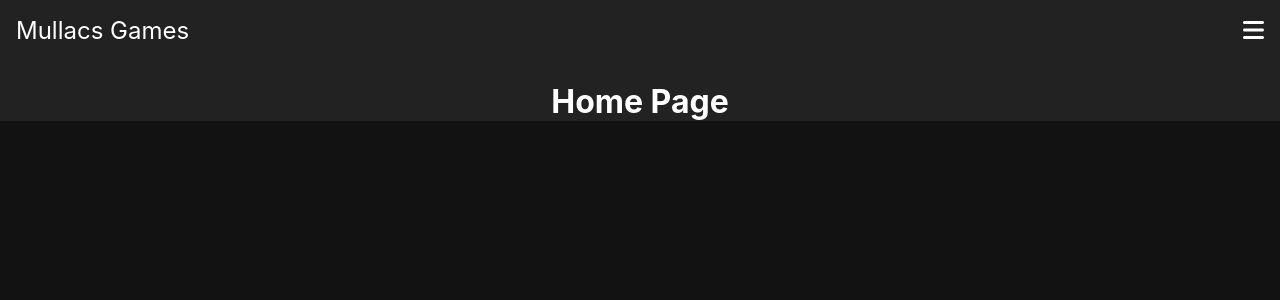
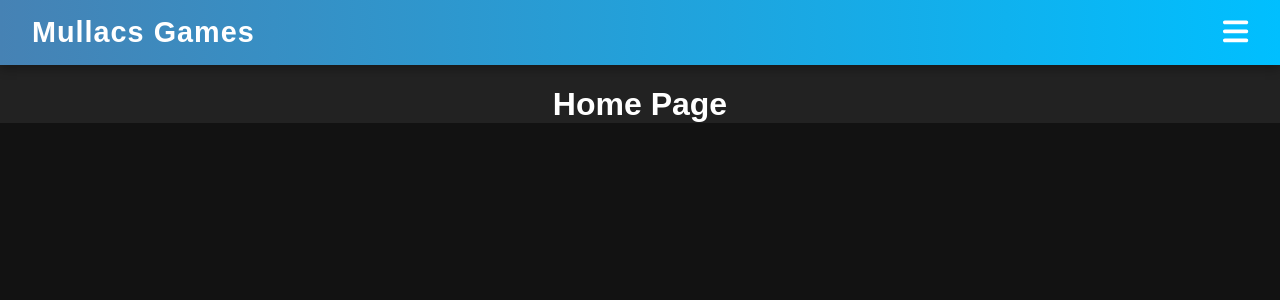
Before and after one commit to MCCLXVI/Mullacs-games, a React (Create React App) app: page / in a window 1280 px wide. Shown: the top 300 px of the page. Built offline with nearby package versions, Linux system fonts and the light colour scheme.

Commit message:
Update Navbar.css

```diff
--- a/src/components/Navbar.css
+++ b/src/components/Navbar.css
@@ -1,26 +1,31 @@
 body {
     background-color: #121212;
     color: white;
+    font-family: 'Arial', sans-serif;
 }
 
 nav {
-    background-color: #222;
-    padding: 1rem;
+    background: linear-gradient(90deg, #4682B4 0%, #00BFFF 100%);
+    padding: 1rem 2rem;
     display: flex;
     justify-content: space-between;
     align-items: center;
+    position: relative;
+    box-shadow: 0 4px 10px rgba(0, 0, 0, 0.3);
+    transition: background 0.3s;
 }
 
 nav .logo {
     color: white;
-    font-size: 1.5rem;
+    font-size: 1.8rem;
+    font-weight: bold;
+    letter-spacing: 1px;
 }
 
 .hamburger {
     color: white;
     cursor: pointer;
-    font-size: 1.5rem;
-    margin-left: auto;
+    font-size: 1.8rem;
 }
 
 .sidebar {
@@ -28,13 +33,13 @@ nav .logo {
     bottom: 0;
     left: 0;
     width: 100%;
-    background-color: #333;
-    padding: 1rem;
-    box-shadow: 0 -2px 5px rgba(0, 0, 0, 0.5);
+    background: linear-gradient(90deg, #4682B4 0%, #00BFFF 100%);
+    backdrop-filter: blur(10px);
+    padding: 1.5rem;
+    box-shadow: 0 -2px 15px rgba(0, 0, 0, 0.5);
     z-index: 1000;
     transform: translateY(100%);
     transition: transform 0.3s ease-in-out;
-    height: 40px;
 }
 
 .sidebar ul {
@@ -46,18 +51,20 @@ nav .logo {
 }
 
 .sidebar li {
-    margin: 0 1rem;
+    margin: 0 1.5rem;
 }
 
 .sidebar a {
     color: white;
     text-decoration: none;
+    font-weight: 600;
+    transition: color 0.3s, transform 0.3s;
 }
 
 .sidebar a:hover {
-    text-decoration: underline;
+    color: #000000;
+    transform: scale(1.1);
 }
-
 
 .sidebar.open {
     transform: translateY(0);
```
